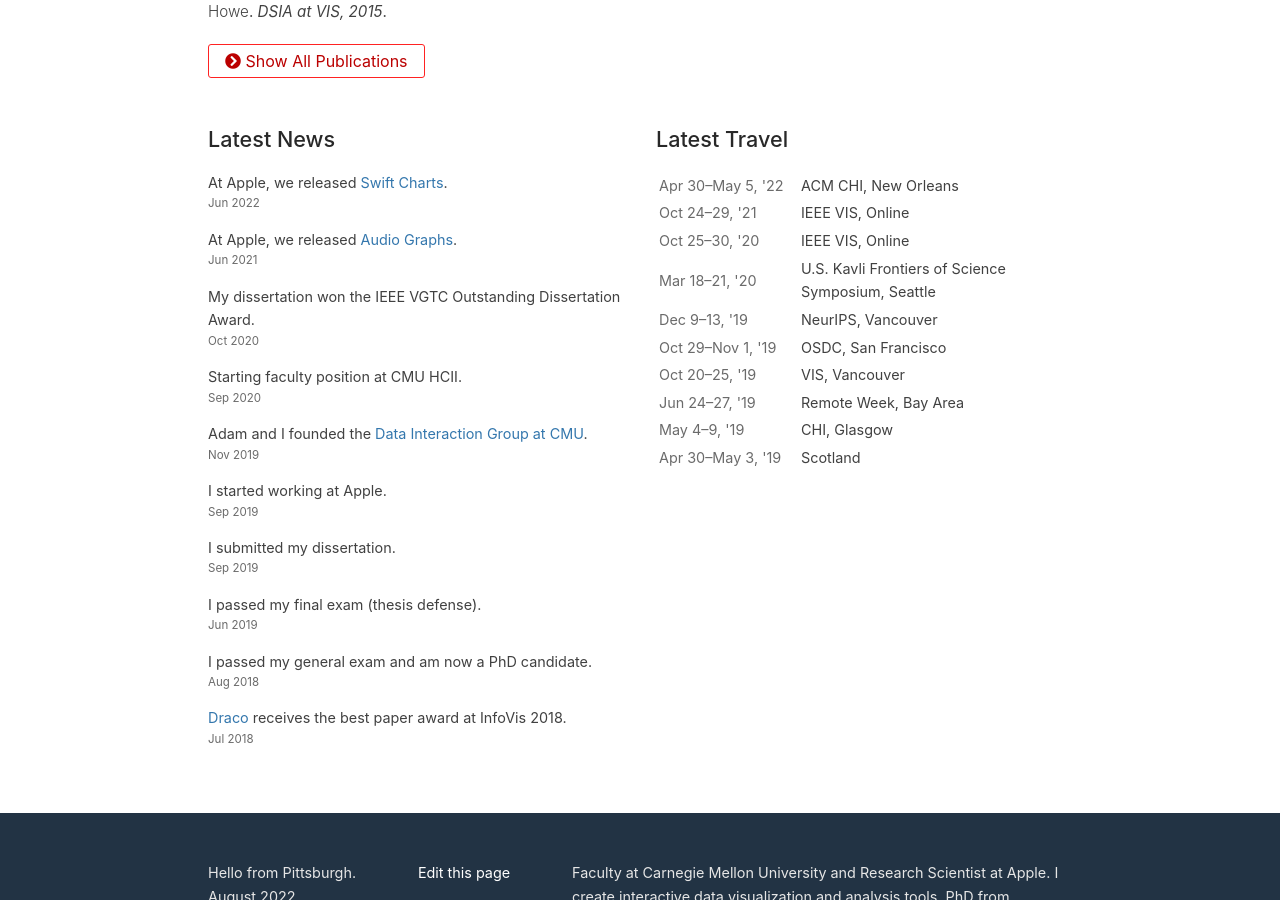
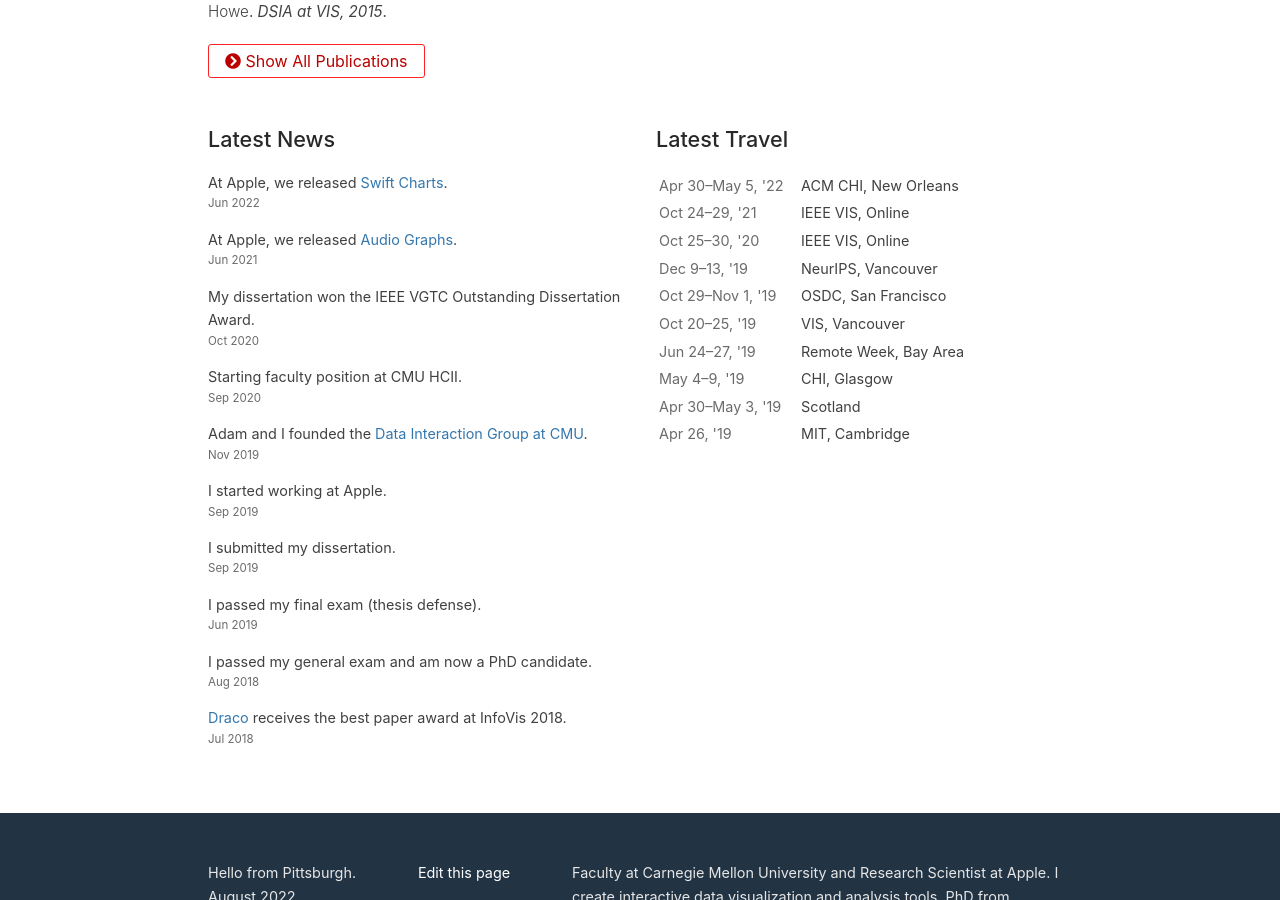
Before and after one commit to domoritz/domoritz.github.io, a Jekyll site: the page built from index.md, in a window 1280 px wide and 900 px high, scrolled down 1757 px. Built offline with Jekyll 4.4.1, drawn with Linux system fonts in a browser that asks for light colours.

Commit message:
Fix where I did not go

```diff
--- a/_data/travel.yml
+++ b/_data/travel.yml
@@ -10,10 +10,6 @@
   where: Online
   start: 2020-10-25
   end: 2020-10-30
-- title: U.S. Kavli Frontiers of Science Symposium
-  where: Seattle
-  start: 2020-03-18
-  end: 2020-03-21
 - title: NeurIPS
   where: Vancouver
   start: 2019-12-09
```
